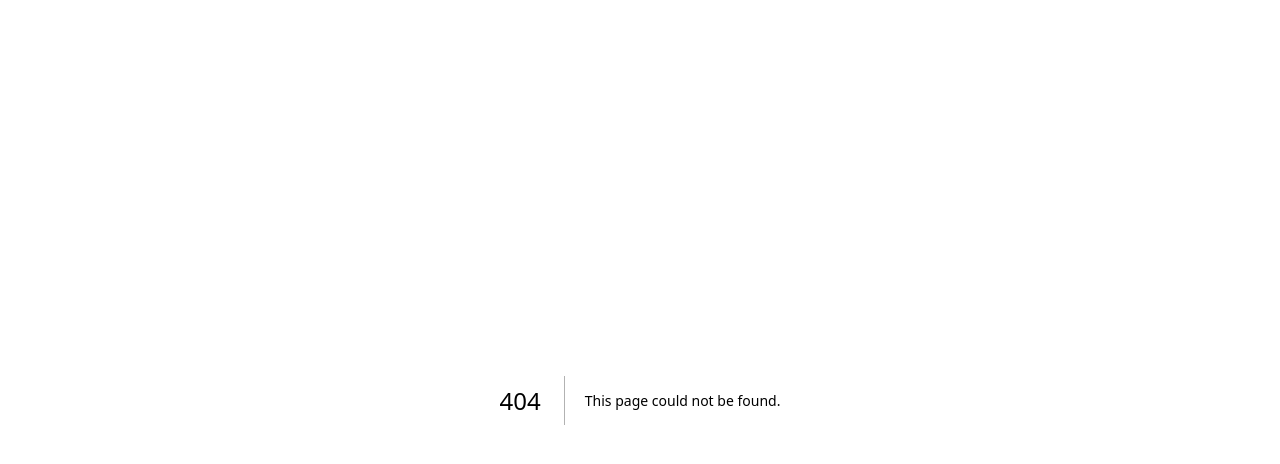
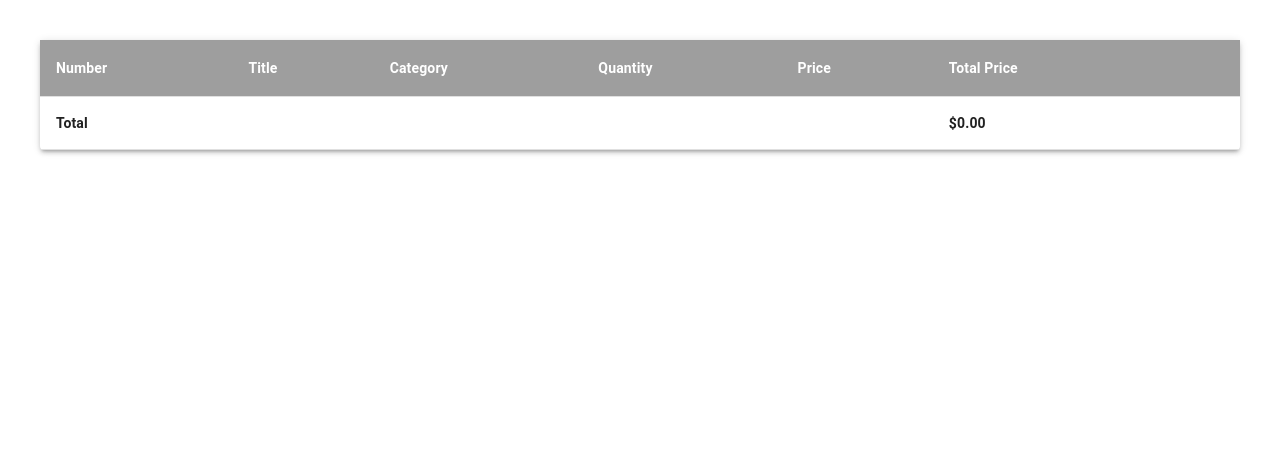
Before and after one commit to mahanAhr/final-project, a Next.js app: page /cart in a window 1280 px wide. Before the commit this address had no page. Shown: the top 464 px of the page. Built offline with nearby package versions, Linux system fonts and the light colour scheme.

Commit message:
Add cart and store features

```diff
--- a/package.json
+++ b/package.json
@@ -17,7 +17,7 @@
     "next": "16.0.3",
     "react": "19.2.0",
     "react-dom": "19.2.0",
-    "zustand": "^5.0.8"
+    "zustand": "^5.0.9"
   },
   "devDependencies": {
     "@tailwindcss/postcss": "^4",
--- /dev/null
+++ b/src/app/cart/page.tsx
@@ -0,0 +1,138 @@
+"use client";
+
+import { useEffect, useState } from "react";
+import { useCartStore } from "../store/cartStore";
+import {
+  Box,
+  Typography,
+  Table,
+  TableBody,
+  TableCell,
+  TableHead,
+  TableRow,
+  IconButton,
+  Button,
+  Paper,
+} from "@mui/material";
+import DeleteIcon from "@mui/icons-material/Delete";
+import AddIcon from "@mui/icons-material/Add";
+import RemoveIcon from "@mui/icons-material/Remove";
+
+export default function CartPage() {
+  const [mounted, setMounted] = useState(false);
+
+  useEffect(() => setMounted(true), []);
+
+  const {
+    cart,
+    increaseQty,
+    decreaseQty,
+    removeFromCart,
+  } = useCartStore();
+
+  if (!mounted) return null;
+
+  const total = cart.reduce(
+    (sum, item) => sum + item.price * item.quantity,
+    0
+  );
+
+  return (
+    <Box sx={{ p: 4 }}>
+      <Paper elevation={3}>
+        <Table>
+          <TableHead>
+            <TableRow sx={{ backgroundColor: "#9e9e9e" }}>
+              {[
+                "Number",
+                "Title",
+                "Category",
+                "Quantity",
+                "Price",
+                "Total Price",
+                "",
+              ].map((head) => (
+                <TableCell
+                  key={head}
+                  sx={{ color: "#fff", fontWeight: "bold" }}
+                >
+                  {head}
+                </TableCell>
+              ))}
+            </TableRow>
+          </TableHead>
+
+          <TableBody>
+            {cart.map((item, index) => (
+              <TableRow
+                key={item.id}
+                sx={{
+                  backgroundColor:
+                    index % 2 === 0 ? "#f5f5f5" : "#ffffff",
+                }}
+              >
+                <TableCell>{index + 1}</TableCell>
+
+                <TableCell sx={{ fontWeight: "bold" }}>
+                  {item.title}
+                </TableCell>
+
+                <TableCell>{item.category}</TableCell>
+
+                <TableCell>
+                  <IconButton
+                    size="small"
+                    sx={{ background: "#f44336", color: "#fff", mr: 1 }}
+                    onClick={() => decreaseQty(item.id)}
+                  >
+                    <RemoveIcon fontSize="small" />
+                  </IconButton>
+
+                  <Typography
+                    component="span"
+                    sx={{ mx: 1, fontWeight: "bold" }}
+                  >
+                    {item.quantity}
+                  </Typography>
+
+                  <IconButton
+                    size="small"
+                    sx={{ background: "#2196f3", color: "#fff", ml: 1 }}
+                    onClick={() => increaseQty(item.id)}
+                  >
+                    <AddIcon fontSize="small" />
+                  </IconButton>
+                </TableCell>
+
+                <TableCell>${item.price.toFixed(2)}</TableCell>
+
+                <TableCell>
+                  ${(item.price * item.quantity).toFixed(2)}
+                </TableCell>
+
+                <TableCell>
+                  <IconButton
+                    color="error"
+                    onClick={() => removeFromCart(item.id)}
+                  >
+                    <DeleteIcon />
+                  </IconButton>
+                </TableCell>
+              </TableRow>
+            ))}
+
+            <TableRow>
+              <TableCell colSpan={5} sx={{ fontWeight: "bold" }}>
+                Total
+              </TableCell>
+              <TableCell sx={{ fontWeight: "bold" }}>
+                ${total.toFixed(2)}
+              </TableCell>
+              <TableCell />
+            </TableRow>
+          </TableBody>
+        </Table>
+      </Paper>
+    </Box>
+  );
+}
--- /dev/null
+++ b/src/app/store/cartStore.ts
@@ -0,0 +1,88 @@
+import { create } from "zustand";
+import { persist } from "zustand/middleware";
+
+
+type CartItem = {
+  id: number;
+  title: string;
+  price: number;
+  image: string;
+  category: string;
+  quantity: number;
+};
+
+type CartStore = {
+  cart: CartItem[];
+  addToCart: (product: Omit<CartItem, "quantity">) => void;
+  increaseQty: (id: number) => void;
+  decreaseQty: (id: number) => void;
+  removeFromCart: (id: number) => void;
+};
+
+export const useCartStore = create<CartStore>()(
+  persist(
+    (set, get) => ({
+      cart: [],
+
+      addToCart: (product) => {
+        const cart = get().cart;
+        const existing = cart.find(
+          (item) => item.id === product.id
+        );
+
+        if (existing) {
+          set({
+            cart: cart.map((item) =>
+              item.id === product.id
+                ? {
+                    ...item,
+                    quantity: item.quantity + 1,
+                  }
+                : item
+            ),
+          });
+        } else {
+          set({
+            cart: [...cart, { ...product, quantity: 1 }],
+          });
+        }
+      },
+
+      increaseQty: (id) =>
+        set({
+          cart: get().cart.map((item) =>
+            item.id === id
+              ? {
+                  ...item,
+                  quantity: item.quantity + 1,
+                }
+              : item
+          ),
+        }),
+
+      decreaseQty: (id) =>
+        set({
+          cart: get().cart
+            .map((item) =>
+              item.id === id
+                ? {
+                    ...item,
+                    quantity: item.quantity - 1,
+                  }
+                : item
+            )
+            .filter((item) => item.quantity > 0),
+        }),
+
+      removeFromCart: (id) =>
+        set({
+          cart: get().cart.filter(
+            (item) => item.id !== id
+          ),
+        }),
+    }),
+    {
+      name: "cart-storage",
+    }
+  )
+);
```
Also changed, not shown: 1 other file (tests, documents, lock files or other folders).
